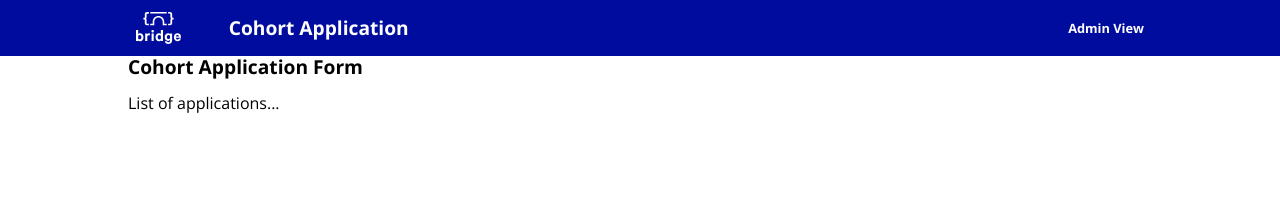
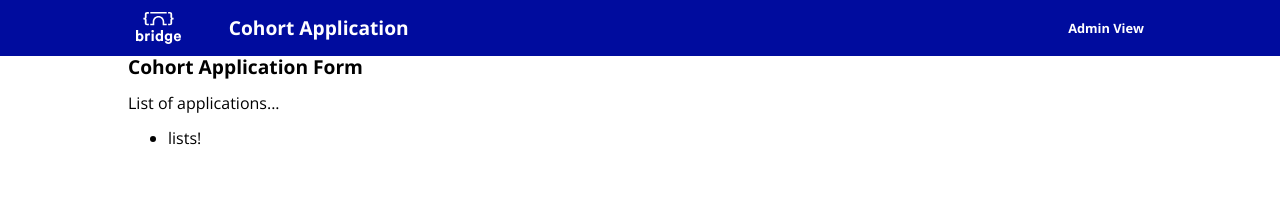
Before and after one commit to bridge-school/applications-frontend, a React (Create React App) app: page / in a window 1280 px wide. Shown: the top 219 px of the page. Built offline with nearby package versions, Linux system fonts and the light colour scheme.

Commit message:
add list container and list item component

```diff
--- a/src/components/AdminApplications.js
+++ b/src/components/AdminApplications.js
@@ -1,11 +1,13 @@
 import React from 'react';
 import PageTitle from './PageTitle';
+import ListContainer from './ListContainer';
 
 export default function AllApplications() {
   return (
     <div>
       <PageTitle title="Cohort Application Form" />
       <p>List of applications...</p>
+      <ListContainer></ListContainer>
     </div>
   );
 }
--- /dev/null
+++ b/src/components/ListContainer.js
@@ -0,0 +1,14 @@
+import React from 'react';
+import styled from 'styled-components';
+import PropTypes from 'prop-types';
+import ListItem from './ListItem'
+
+export default function ListContainer({listItemArray}) {
+    return <ul>
+        <ListItem></ListItem>
+    </ul>
+}
+
+ListContainer.propTypes = {
+
+  };
--- /dev/null
+++ b/src/components/ListItem.js
@@ -0,0 +1,5 @@
+import React from 'react';
+
+export default function ListItem({}) {
+    return <li>lists!</li>
+}
```
